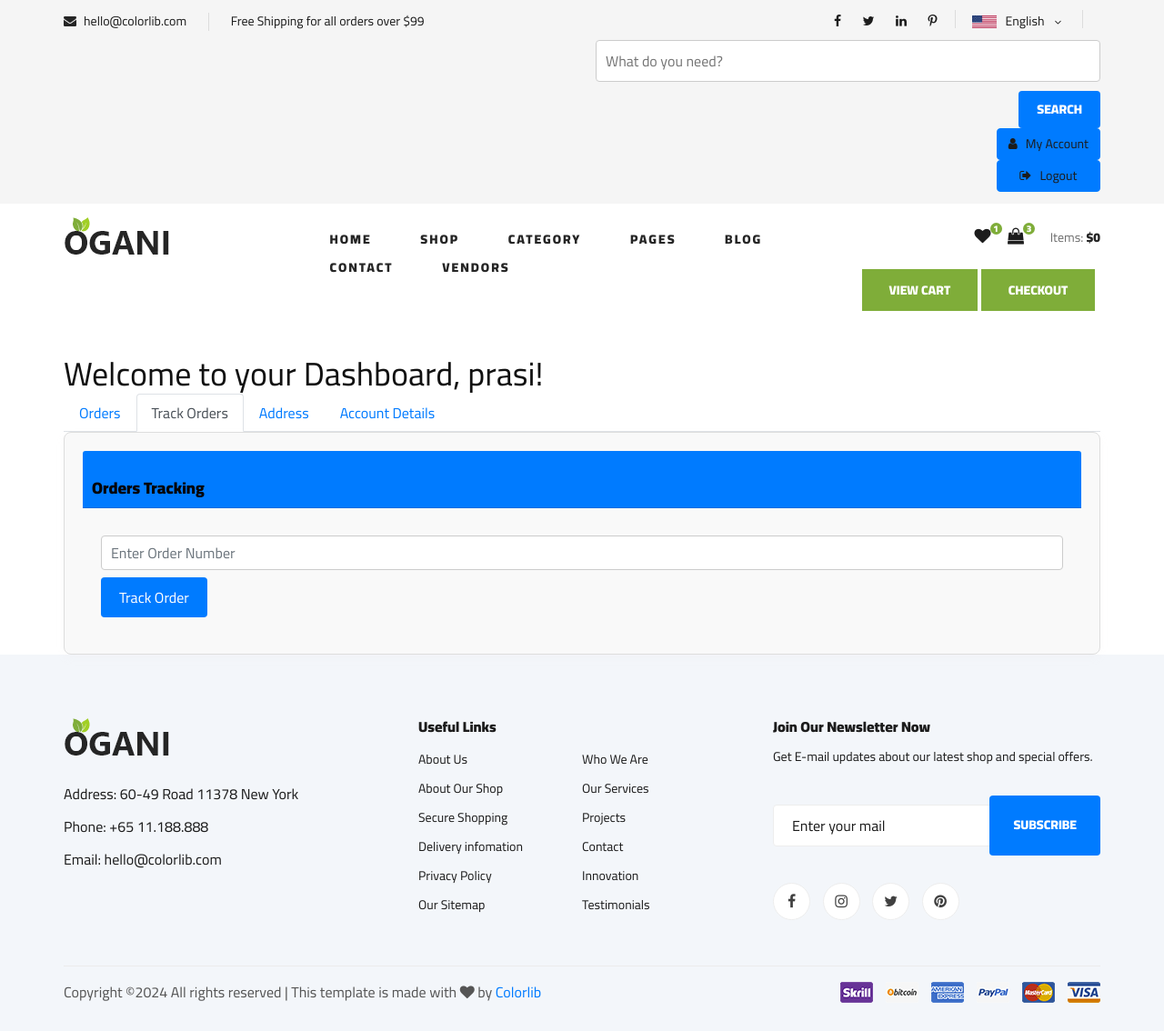
After one commit to Prasiddhidahal/FoodEcom, a Django app: page /customer_dashboard in a window 1280 px wide, after a click on "Track Orders". The commit adds this page. Shown: the whole page at 91% size. Run offline with Django 5.2, Linux system fonts and the light colour scheme; a user stored in the database is signed in; data comes from the database, SQL or seed files in the repository; both versions use the stored data as it was after the commit; parts of the project's set-up code (start-up, migrations or seed data) failed here and were passed over; some libraries are stand-ins or nearby versions.

Commit message:
Customer dashboard
active Address,  order page done

```diff
--- a/ecomprj/core/admin.py
+++ b/ecomprj/core/admin.py
@@ -31,6 +31,10 @@ class TagsAdmin(admin.ModelAdmin):
 class CartOrderAdmin(admin.ModelAdmin):
     list_display = ['user', 'price', 'paid_status', 'order_date', 'product_status']
 
+class AddressesAdmin(admin.ModelAdmin):
+    list_editable = ['address', 'status']
+    list_display = ['user', 'address', 'status']
+
 # Register the models with their respective admin classes
 
 admin.site.register(Category, CategoryAdmin)
--- a/ecomprj/core/models.py
+++ b/ecomprj/core/models.py
@@ -171,7 +171,7 @@ class CartOrderItems(models.Model):
     order = models.ForeignKey(CartOrder, on_delete=models.CASCADE)
     product_status = models.CharField(max_length=200)
     item = models.CharField(max_length=200)
-    image = models.ImageField(upload_to="product_images")
+    image = models.CharField(max_length=200)
     qty = models.IntegerField(default=0)
     price = models.DecimalField(max_digits=10, decimal_places=2, default="1.99")
     total = models.DecimalField(max_digits=10, decimal_places=2, default="1.99")
@@ -180,7 +180,7 @@ class CartOrderItems(models.Model):
         verbose_name_plural = "Cart Order Items"
 
     def order_img(self):
-        return mark_safe('<img src="/media/%s" width="50" height="50" />' % self.image)
+        return mark_safe('<img src="/media/" width="50" height="50" />' % self.image)
 
 
 
@@ -212,6 +212,7 @@ class Wishlist(models.Model):
 class Address(models.Model):
     user = models.ForeignKey(User, on_delete=models.CASCADE)
     address = models.TextField(max_length=200)
+    mobile = models.TextField(max_length=10)
     status=models.BooleanField(default=False)
     class Meta:
         verbose_name_plural = "Addresses"
--- a/ecomprj/core/urls.py
+++ b/ecomprj/core/urls.py
@@ -33,6 +33,9 @@ urlpatterns = [
     path('initiate_khalti/', views.initiate_khalti,name='initiate_khalti'),
     path('verify_esewa/', views.verify_esewa,name='verify_esewa'),
     path('invoice/', views.invoice,name='invoice'),
+    path('customer_dashboard', views.customer_dashboard, name='customer_dashboard'),
+    path('order/<int:order_id>/', views.order_detail, name='order_detail'),
+    path('make-default-address', views.make_default_address, name='make-default-address')
 
 
 
--- a/ecomprj/core/views.py
+++ b/ecomprj/core/views.py
@@ -28,8 +28,6 @@ def genSha256(key, message):
     signature = base64.b64encode(digest).decode('utf-8')
 
     return signature
-
-
 
 def initiate_khalti(request):
     url = "https://a.khalti.com/api/v2/epayment/initiate/"
@@ -70,7 +68,6 @@ def initiate_khalti(request):
     # dd(new_res)
     return redirect(new_res['payment_url'])
 
-
 def khalti_verify(request):
     url = "https://a.khalti.com/api/v2/epayment/lookup/"
     pidx= request.GET.get('pidx')
@@ -88,7 +85,7 @@ def khalti_verify(request):
     # dd(new_res)
     if new_res['status'] == 'Completed':
         messages.success(request,"Payment completed successfully.")
-        invoice(request)
+        return redirect('core:invoice')  # Redirect to the invoice page
     elif new_res['status'] == 'Pending':
         messages.warning(request,"Payment is still pending.")
     elif new_res['status'] == 'Initiated':
@@ -105,11 +102,6 @@ def khalti_verify(request):
         messages.error(request,"Unknown payment status.")
     return redirect("core:index")
 
-
-
-
-
-
 def verify_esewa(request):
     if request.method == 'GET':
         try:
@@ -119,8 +111,9 @@ def verify_esewa(request):
             if map_data.get('status') == "PENDING":
                 messages.warning(request,"The transaction is still pending.")
             elif map_data.get('status') == "COMPLETE":
-                messages.success(request,"The transaction is complete.")
-                invoice(request)
+               messages.success(request,"The transaction is complete.")
+               return redirect('core:invoice')  # Redirect to the invoice page
+
             elif map_data.get('status') == "FULL_REFUND":
                 messages.success(request,"The transaction has been fully refunded.")
             elif map_data.get('status') == "PARTIAL_REFUND":
@@ -140,84 +133,6 @@ def verify_esewa(request):
             print(e)
             messages.error(request,"The service is currently down please try again later or contact our representatives")
             return redirect("core:index")
-@login_required
-def checkout_view(request):
-
-    cart_total_amount=0
-    if 'cart_data_obj' in request.session:
-        for p_id, item in request.session['cart_data_obj'].items():
-            cart_total_amount += float(item['price']) * int(item['qty'])
-
-    if request.method == 'POST':
-        cart_total_amount=0
-        if 'cart_data_obj' in request.session:
-            for p_id, item in request.session['cart_data_obj'].items():
-                cart_total_amount += float(item['price']) * int(item['qty'])
-            order = CartOrder.objects.create(
-                user = request.user,
-                price= cart_total_amount
-
-            )
-            for p_id, item in request.session['cart_data_obj'].items():
-                cart_order_products = CartOrderItems.objects.create(
-                    order = order,
-                    invoice_no = "INVOICE_NO_"+str(order.id),
-                    item=item['title'],
-                    image=item['image'],
-                    qty=item['qty'],
-                    price=item['price'],
-                    total=float(item['qty']) * float(item['price']),
-
-
-
-                )
-        pay_type = request.POST.get('pay_type')
-        if pay_type == 'esewa':
-            uid = uuid.uuid4()
-            tax_amount = 0
-            amount = cart_total_amount
-            total_amount = amount + tax_amount
-            data_to_sign = f"total_amount={total_amount},transaction_uuid={uid},product_code={settings.ESEWA_PRODUCT_CODE}"
-            result= genSha256(settings.ESEWA_SECRET_KEY, data_to_sign)
-
-            return render(request, 'esewa.html',{
-                'uid':uid,
-                'amount': amount ,
-                'tax_amount': tax_amount ,
-                'total_amount': total_amount ,
-                'product_code': settings.ESEWA_PRODUCT_CODE ,
-                'signature' : result,
-            }
-            )
-
-
-        elif pay_type == 'khalti':
-            amount = cart_total_amount
-            amount_in_paisa = amount * 100
-            return render(request, 'khalti.html',{
-                'uid':uuid.uuid4(),
-                'amount': amount_in_paisa ,
-            }
-            )
-        if pay_type == 'custom_qr':
-            # initiate_esewa(request)
-            pass
-
-    try:
-        active_address= Address.objects.get(user=request.user,status=True)
-
-    except:
-        messages.warning(request,'Multiple address default, only one should be default')
-    return render(request,'checkout_view.html',{
-            "cart_data": request.session['cart_data_obj'],
-            'total_cart_items':len(request.session['cart_data_obj']),
-            'cart_total_amount':cart_total_amount,
-            'active_address':active_address,
-            })
-
-
-
-
 
 def index(request):
     products = Product.objects.filter(product_status="published")
@@ -258,7 +173,6 @@ def index(request):
 
     return render(request, 'core/index.html', context)
 
-
 def categories(request):
     # Get all categories
     products=Product.objects.filter(product_status="published")
@@ -288,8 +202,6 @@ def category_product_list(request, cid):
     }
 
     return render(request, 'core/category_product_list.html', context)
-
-
 
 def contact(request):
     categories = Category.objects.all()
@@ -325,7 +237,6 @@ def vendor_list_view(request):
         'vendors': vendors,
     }
     return render(request, 'core/vendor_list.html', context)
-
 def vendor_products(request, vid):
     # Change 'id' to the correct field, like 'slug' or 'vid'
     vendor = get_object_or_404(Vendor, vid=vid)  # Using 'vid' as the field name
@@ -361,8 +272,6 @@ def shop(request):
         'selected_tag': tag_slug  # Pass selected tag to highlight it
     }
     return render(request, 'core/shop-grid.html', context)
-
-
 
 def pages1(request, pid):
     # Fetch the product by its ID
@@ -675,33 +584,31 @@ def update_from_cart(request):
 
 def checkout(request):
     cart_total_amount = 0
-    if 'cart_data_object' in request.session:
-        for product_id, item in request.session['cart_data_object'].items():
+    cart_data = request.session.get('cart_data_object', {})  # Safely get cart data from session
+
+    if cart_data:
+        for product_id, item in cart_data.items():
             cart_total_amount += int(item['qty']) * float(item['price'])
 
     if request.method == 'POST':
-        cart_total_amount=0
-        if 'cart_data_object' in request.session:
-         for product_id, item in request.session['cart_data_object'].items():
+        cart_total_amount = 0
+        for product_id, item in cart_data.items():
             cart_total_amount += int(item['qty']) * float(item['price'])
             order = CartOrder.objects.create(
-                user = request.user,
-                price= cart_total_amount
-
+                user=request.user,
+                price=cart_total_amount
             )
-            for product_id, item in request.session['cart_data_object'].items():
-                cart_order_products = CartOrderItems.objects.create(
-                    order = order,
-                    invoice_no = "INVOICE_NO_"+str(order.id),
+            for product_id, item in cart_data.items():
+                CartOrderItems.objects.create(
+                    order=order,
+                    invoice_no="INVOICE_NO_" + str(order.id),
                     item=item['title'],
                     image=item['image'],
                     qty=item['qty'],
                     price=item['price'],
                     total=float(item['qty']) * float(item['price']),
+                )
 
-
-
-                )
         pay_type = request.POST.get('pay_type')
         if pay_type == 'esewa':
             uid = uuid.uuid4()
@@ -709,43 +616,36 @@ def checkout(request):
             amount = cart_total_amount
             total_amount = amount + tax_amount
             data_to_sign = f"total_amount={total_amount},transaction_uuid={uid},product_code={settings.ESEWA_PRODUCT_CODE}"
-            result= genSha256(settings.ESEWA_SECRET_KEY, data_to_sign)
+            result = genSha256(settings.ESEWA_SECRET_KEY, data_to_sign)
 
-            return render(request, 'core/esewa-request.html',{
-                'uid':uid,
-                'amount': amount ,
-                'tax_amount': tax_amount ,
-                'total_amount': total_amount ,
-                'product_code': settings.ESEWA_PRODUCT_CODE ,
-                'signature' : result,
-            }
-            )
-
+            return render(request, 'core/esewa-request.html', {
+                'uid': uid,
+                'amount': amount,
+                'tax_amount': tax_amount,
+                'total_amount': total_amount,
+                'product_code': settings.ESEWA_PRODUCT_CODE,
+                'signature': result,
+            })
 
         elif pay_type == 'khalti':
             amount = cart_total_amount
             amount_in_paisa = amount * 100
-            return render(request, 'core/khalti.html',{
-                'uid':uuid.uuid4(),
-                'amount': amount_in_paisa ,
-            }
-            )
-        if pay_type == 'custom_qr':
-            # initiate_esewa(request)
-            pass
+            return render(request, 'core/khalti.html', {
+                'uid': uuid.uuid4(),
+                'amount': amount_in_paisa,
+            })
 
     try:
-        active_address= Address.objects.get(user=request.user,status=True)
+         active_address= Address.objects.get(user=request.user,status=True)
 
     except:
-        messages.warning(request,'Multiple address default, only one should be default')
-    return render(request,'core/checkout.html',{
-            "cart_data": request.session['cart_data_object'],
-            'total_cart_items':len(request.session['cart_data_object']),
-            'cart_total_amount':cart_total_amount,
-            'active_address':active_address,
-            })
-
+         messages.warning(request,'Multiple address default, only one should be default')
+    return render(request, 'core/checkout.html', {
+        'cart_data': cart_data,
+        'total_cart_items': len(cart_data),
+        'cart_total_amount': cart_total_amount,
+        'active_address':active_address
+    })
 
 @login_required
 def invoice(request):
@@ -758,8 +658,45 @@ def invoice(request):
         for product_id, item in request.session['cart_data_object'].items():
             cart_total_amount += int(item['qty']) * float(item['price'])
 
-    return render(request, 'core/invoice.html', {
-        "cart_data": request.session['cart_data_object'],
-            'total_cart_items':len(request.session['cart_data_object']),
-            'cart_total_amount':cart_total_amount,
+    return render(request, "core/invoice.html", {
+        'cart_data': request.session['cart_data_object'],
+        'total_cart_items': len(request.session['cart_data_object']),
+        'cart_total_amount': cart_total_amount,
     })
+@login_required
+def order_detail(request, order_id):
+    order = get_object_or_404(CartOrder, id=order_id, user=request.user)
+    order_items = CartOrderItems.objects.filter(order=order)
+
+    context = {
+        'order': order,
+        'order_items': order_items
+    }
+    return render(request, 'core/order_detail.html', context)
+@login_required
+def customer_dashboard(request):
+    order=CartOrder.objects.filter(user=request.user)
+    address= Address.objects.filter(user=request.user)
+    if request.method == 'POST':
+        address = request.POST.get('address')
+        mobile = request.POST.get('mobile')
+        new_address = Address.objects.create(
+            user=request.user,
+            address=address,
+            mobile=mobile,
+            status=True
+        )
+        messages.success(request, 'Address added successfully')
+        return redirect('core:customer_dashboard')
+    context={
+        'orders':order,
+        'address':address
+    }
+    return render(request, 'core/customer_dashboard.html', context)
+
+def make_default_address(request):
+    # pass
+    id = request.GET.get('id')
+    Address.objects.update(status=False)
+    Address.objects.filter(id=id).update(status=True)
+    return JsonResponse({'boolean': True})
--- a/ecomprj/static/js/function.js
+++ b/ecomprj/static/js/function.js
@@ -177,6 +177,34 @@ $.ajax({
 
   })
 
+//make defult address
+$(document).on("click", ".make-default-address", function (e) {
+  e.preventDefault();
+
+  let id = $(this).attr("data-address-id");
+  let this_val = $(this);
+  console.log("Address ID:", id);
+  console.log("Element is:", this_val);
+
+  $.ajax({
+    url:"/make-default-address",
+    data: {
+      'id':id,
+    },
+    dataType:"json",
+    success: function (response){
+      console.log("Addresss made deafult");
+      if (response.success==true) {
+         $(".check").hide(), $(".action_btn").show(),
+         $(".check"+id).show();
+          $(".button" + id).hide();
+
+      }
+    }
+  })
+
 
 
 });
+
+});
--- /dev/null
+++ b/ecomprj/templates/core/customer_dashboard.html
@@ -0,0 +1,215 @@
+{% extends "partials/base.html" %}
+{% load static %}
+
+{% block content %}
+<div class="container mt-5">
+    <h2>Welcome to your Dashboard, {{ user.username }}!</h2>
+
+    <!-- Tabs navigation -->
+    <ul class="nav nav-tabs" id="dashboardTab" role="tablist">
+        <li class="nav-item">
+            <a class="nav-link active" id="orders-tab" data-toggle="tab" href="#orders" role="tab" aria-controls="orders" aria-selected="true">Orders</a>
+        </li>
+        <li class="nav-item">
+            <a class="nav-link" id="track-orders-tab" data-toggle="tab" href="#track-orders" role="tab" aria-controls="track-orders" aria-selected="false">Track Orders</a>
+        </li>
+        <li class="nav-item">
+            <a class="nav-link" id="address-tab" data-toggle="tab" href="#address" role="tab" aria-controls="address" aria-selected="false">Address</a>
+        </li>
+        <li class="nav-item">
+            <a class="nav-link" id="account-details-tab" data-toggle="tab" href="#account-details" role="tab" aria-controls="account-details" aria-selected="false">Account Details</a>
+        </li>
+    </ul>
+
+    <!-- Tabs content -->
+    <div class="tab-content" id="dashboardTabContent">
+        <!-- Orders Tab -->
+        <div class="tab-pane fade show active" id="orders" role="tabpanel" aria-labelledby="orders-tab">
+            <div class="card">
+                <div class="card-header">
+                    <h3 class="mb-0">Your Orders</h3>
+                </div>
+                <div class="card-body">
+                    <div class="table-responsive">
+                        <table class="table">
+                            <thead>
+                                <tr>
+                                    <th>Order</th>
+                                    <th>Date</th>
+                                    <th>Status</th>
+                                    <th>Paid</th>
+                                    <th>Total</th>
+                                    <th>Actions</th>
+                                </tr>
+                            </thead>
+                            <tbody>
+                                {% for o in orders %}
+    <tr>
+        <td>Invoice_No-{{ o.id }}</td>
+        <td>{{ o.order_date }}</td>
+        <td>{{ o.product_status }}</td>
+        {% if o.paid_status == True%}
+        <td>Paid</td>
+        {% else %}
+        <td>Not Paid</td>
+        {% endif %}
+        <td>{{ o.price }}</td>
+        <td><a href="{% url 'core:order_detail' o.id %}">View</a></td>
+    </tr>
+{% endfor %}
+                            </tbody>
+                        </table>
+                    </div>
+                </div>
+            </div>
+        </div>
+
+        <!-- Track Orders Tab -->
+        <div class="tab-pane fade" id="track-orders" role="tabpanel" aria-labelledby="track-orders-tab">
+            <div class="card">
+                <div class="card-header">
+                    <h3 class="mb-0">Orders Tracking</h3>
+                </div>
+                <div class="card-body">
+                    <form>
+                        <input type="text" class="form-control mb-2" placeholder="Enter Order Number">
+                        <button type="submit" class="btn btn-primary">Track Order</button>
+                    </form>
+                </div>
+            </div>
+        </div>
+
+        <!-- Address Tab -->
+        <div class="tab-pane fade" id="address" role="tabpanel" aria-labelledby="address-tab">
+    <div class="card">
+        <div class="card-header">
+            <h3 class="mb-0">Your Address</h3>
+        </div>
+        <div>
+            <!-- Form to add address and mobile number -->
+            <form method="POST">
+                {% csrf_token %}
+                <input type="text" name="mobile" placeholder="Mobile Number" required>
+                <input type="text" name="address" placeholder="Address" required><br>
+                <button type="submit">Add Address</button>
+            </form>
+        </div>
+        <div class="card-body">
+            <!-- Display list of addresses -->
+            {% for a in address %}
+            <h3> Address {{forloop.counter}}</h3>
+            <address>
+                <p>Mobile number: {{ a.mobile }}</p>
+                <p>Address: {{ a.address }}</p>
+                {% comment %} <p>Status: {{ a.id }}</p> {% endcomment %}
+            </address>
+            <!-- Button to make the address default -->
+            <form method="POST" >
+                {% csrf_token %}
+                {% if a.status %}
+                <i data-address-id="{{a.id}}" class="fa fa-check-circle text-success" check="{{a.id}}" ></i>
+                <button data-address-id="{{a.id}}" style="display:none;" type="submit" class="btn make-default-address button{{a.id}} action_btn">Make Default</button>
+                {%else%}
+                <i data-address-id="{{a.id}}" style="display:none;" class="fa fa-check-circle text-success" check="{{a.id}}" ></i>
+                <button data-address-id="{{a.id}}" type="submit" class="btn make-default-address button{{a.id}} action_btn">Make Default</button>
+                {% endif %}
+            </form>
+            {% endfor %}
+        </div>
+    </div>
+</div>
+<style>
+    /* Card styles */
+    .card {
+        border: 1px solid #ddd;
+        border-radius: 8px;
+        padding: 20px;
+        box-shadow: 0 4px 8px rgba(236, 221, 221, 0.1);
+        background-color: #f9f9f9;
+    }
+
+    .card-header {
+        background-color: #007bff;
+        color: white;
+        padding: 10px;
+        border-radius: 8px 8px 0 0;
+    }
+
+    /* Form input styles */
+    input[type="text"] {
+        width: 100%;
+        padding: 10px;
+        margin: 10px 0;
+        border-radius: 4px;
+        border: 1px solid #ccc;
+        font-size: 16px;
+    }
+
+    input[type="text"]:focus {
+        border-color: #007bff;
+        box-shadow: 0 0 5px rgba(0, 123, 255, 0.5);
+        outline: none;
+    }
+
+    /* Button styles */
+    button[type="submit"] {
+        background-color: #007bff;
+        color: white;
+        padding: 10px 20px;
+        border: none;
+        border-radius: 4px;
+        cursor: pointer;
+        transition: background-color 0.3s ease;
+    }
+
+    button[type="submit"]:hover {
+        background-color: #0056b3;
+    }
+
+    /* Address styles */
+    address {
+        background-color: #f1f1f1;
+        padding: 15px;
+        border-radius: 8px;
+        margin-bottom: 15px;
+    }
+
+    h3 {
+        font-size: 18px;
+        color: #333;
+        margin-bottom: 10px;
+    }
+
+    p {
+        font-size: 16px;
+        color: #555;
+    }
+
+    /* Address counter styling */
+    h3 {
+        margin-top: 20px;
+        color:rgb(6, 6, 6);
+        font-weight: bold;
+    }
+
+    .card-body {
+        padding: 20px;
+    }
+</style>
+
+
+        <!-- Account Details Tab -->
+        <div class="tab-pane fade" id="account-details" role="tabpanel" aria-labelledby="account-details-tab">
+            <div class="card">
+                <div class="card-header">
+                    <h3 class="mb-0">Account Details</h3>
+                </div>
+                <div class="card-body">
+                    <p>Update your account details here.</p>
+                    <!-- Add form for account details -->
+                </div>
+            </div>
+        </div>
+    </div>
+</div>
+{% endblock %}
--- a/ecomprj/templates/partials/base.html
+++ b/ecomprj/templates/partials/base.html
@@ -54,9 +54,17 @@
                     <li><a href="#">English</a></li>
                 </ul>
             </div>
-            <div class="header__top__right__auth">
-                <a href="/login/" class="btn btn-primary"><i class="fa fa-user"></i> Login</a>
-            </div>
+           <div class="header__top__right__auth">
+    {% if request.user.is_authenticated %}
+        <!-- User is logged in, show My Account (Customer Dashboard) and Logout buttons -->
+        <a href="{% url 'core:customer_dashboard' %}" class="btn btn-primary"><i class="fa fa-user"></i> My Account</a>
+        <a href="{% url 'userauth:logout' %}" class="btn btn-primary"><i class="fa fa-sign-out"></i> Logout</a>
+    {% else %}
+        <!-- User is not logged in, show Login and Register buttons -->
+        <a href="{% url 'userauth:login' %}" class="btn btn-primary"><i class="fa fa-user"></i> Login</a>
+        <a href="{% url 'userauth:register' %}" class="btn btn-primary"><i class="fa fa-user-plus"></i> Register</a>
+    {% endif %}
+</div>
         </div>
         <nav class="humberger__menu__nav mobile-menu">
             <ul>
@@ -125,9 +133,17 @@
                                 <button type="submit" class="site-btn">SEARCH</button>
                             </form>
 
-                            <div class="header__top__right__auth">
-                                <a href="{% url 'userauth:login' %}"><i class="fa fa-user"></i> Login</a>
-                            </div>
+                             <div class="header__top__right__auth">
+    {% if request.user.is_authenticated %}
+        <!-- User is logged in, show My Account (Customer Dashboard) and Logout buttons -->
+        <a href="{% url 'core:customer_dashboard' %}" class="btn btn-primary"><i class="fa fa-user"></i> My Account</a>
+        <a href="{% url 'userauth:logout' %}" class="btn btn-primary"><i class="fa fa-sign-out"></i> Logout</a>
+    {% else %}
+        <!-- User is not logged in, show Login and Register buttons -->
+        <a href="{% url 'userauth:login' %}" class="btn btn-primary"><i class="fa fa-user"></i> Login</a>
+        <a href="{% url 'userauth:register' %}" class="btn btn-primary"><i class="fa fa-user-plus"></i> Register</a>
+    {% endif %}
+</div>
                         </div>
                     </div>
                 </div>
```
Also changed, not shown: ecomprj/templates/core/checkout.html (+11 -10 lines), ecomprj/templates/core/message.html (added, +28 -0 lines), ecomprj/templates/core/order_detail.html (added, +44 -0 lines), ecomprj/core/migrations/0035_alter_cartorderitems_image.py (added), ecomprj/core/migrations/0036_address_mobile.py (added), ecomprj/db.sqlite3.
